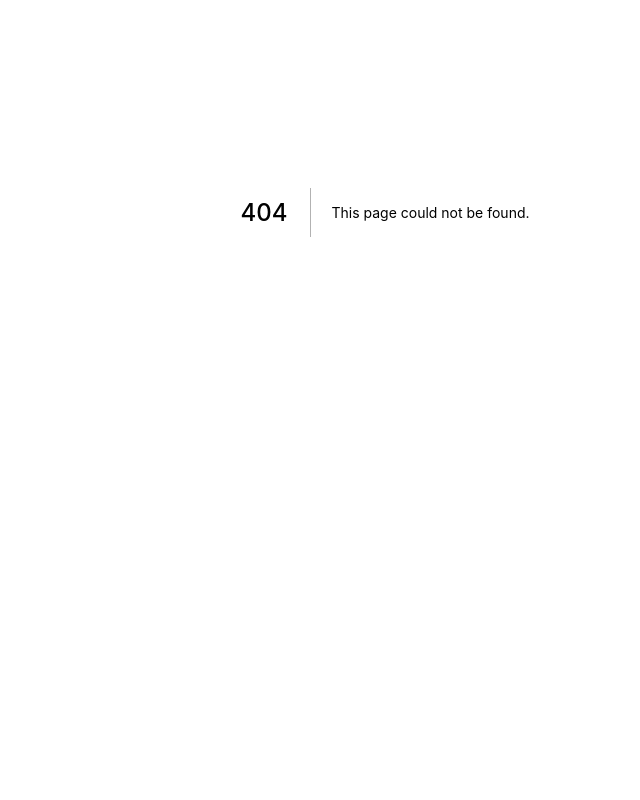
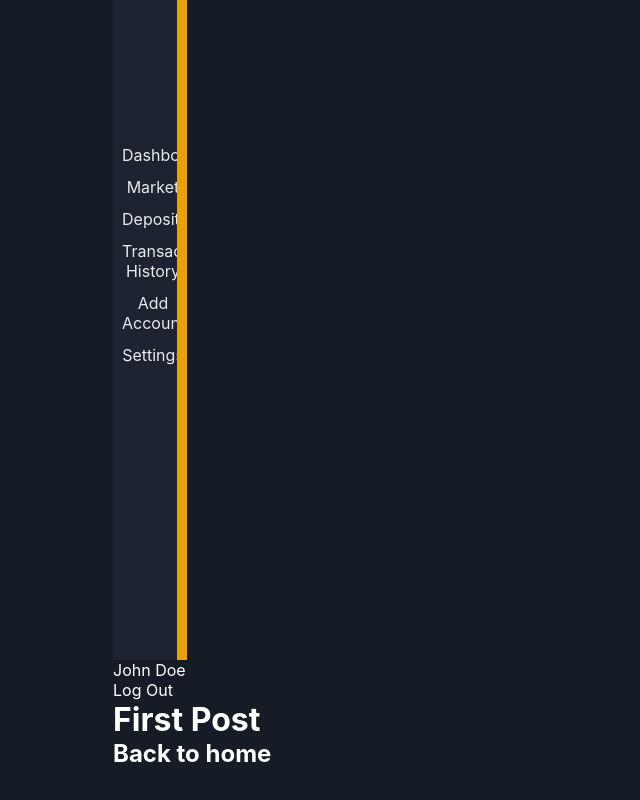
Before and after one commit to princecodes247/ETHdemy, a Next.js app: page /about in a window 1280 px wide. Before the commit this address had no page. Shown: the part 188-988 px from the top of the page, without its empty margins (255-895 px from the left). Before the commit the page ends 800 px from the top, so only its background shows below. Built offline with nearby package versions, Linux system fonts and the light colour scheme.

Commit message:
feat: update app

```diff
--- a/pages/_app.js
+++ b/pages/_app.js
@@ -1,3 +1,4 @@
+import '../styles/general.css'
 import '../styles/globals.css'
 
 function MyApp({ Component, pageProps }) {
--- /dev/null
+++ b/pages/about/index.js
@@ -0,0 +1,19 @@
+import Head from 'next/head'
+import Link from 'next/link'
+import Layout from '../../components/dashboardLayout'
+
+export default function About() {
+  return (
+    <Layout>
+      <Head>
+        <title>First Post</title>
+      </Head>
+      <h1>First Post</h1>
+      <h2>
+        <Link href="/">
+          <a>Back to home</a>
+        </Link>
+      </h2>
+    </Layout>
+  )
+}
--- a/pages/index.js
+++ b/pages/index.js
@@ -1,6 +1,7 @@
 import Head from 'next/head'
 import Image from 'next/image'
 import styles from '../styles/Home.module.css'
+// import Link from 'next/link'
 
 export default function Home() {
   return (
```
Also changed, not shown: pages/post.js (added, +10 -0 lines).
